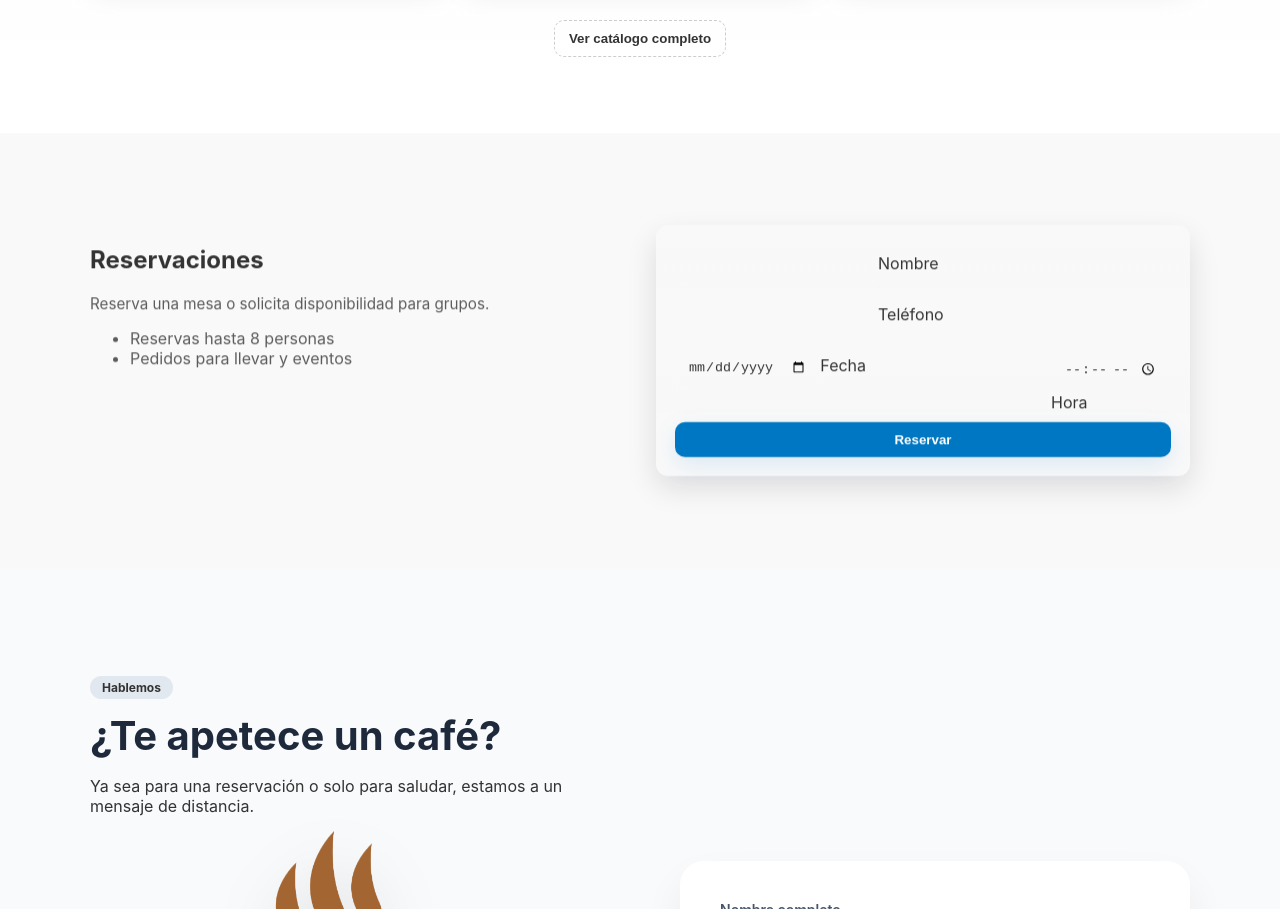
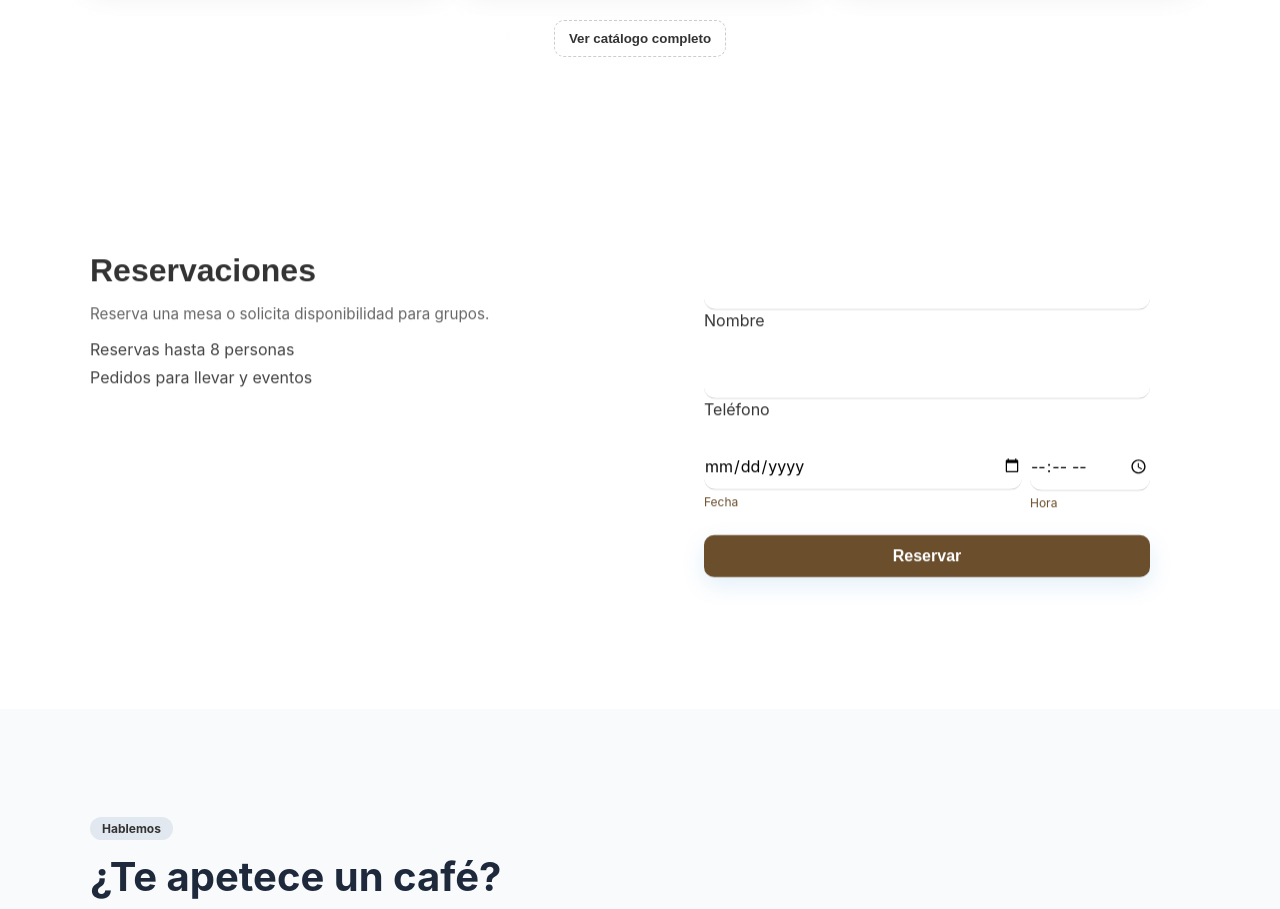
Before and after one commit to junoeltech/Plantilla, a React (Vite) app: page / in a window 1280 px wide. Shown: the part 1760-2669 px from the top of the page. Built offline with nearby package versions, Linux system fonts and the light colour scheme.

Commit message:
Estilo de Reservacion

```diff
--- a/src/features/home/styles/cafe.module.css
+++ b/src/features/home/styles/cafe.module.css
@@ -251,40 +251,80 @@
 }
 
 /* ------------- RESERVATION ------------- */
+
+/* =========================
+   RESERVATION SECTION
+========================= */
+
 .reservationSection {
-  padding: 48px 0;
+  padding: 7rem 0;
+  transition: all 0.6s ease;
 }
 
 .reservationGrid {
   display: grid;
-  grid-template-columns: 1fr 360px;
-  gap: 22px;
-  align-items: start;
+  grid-template-columns: 1fr 1fr;
+  gap: 4rem;
+  align-items: center;
 }
 
 .resForm {
-  display: grid;
-  gap: 10px;
-  padding: 18px;
-  border-radius: 12px;
-  border: 1px solid rgba(255, 255, 255, 0.04);
-  background: linear-gradient(180deg, rgba(255, 255, 255, 0.02), rgba(255, 255, 255, 0.01));
-  box-shadow: 0 12px 30px rgba(6, 18, 30, 0.12);
+  padding: 2.5rem;
+  border-radius: 20px;
+  display: flex;
+  flex-direction: column;
+  gap: 1.5rem;
+  transition: all 0.4s ease;
+}
+
+.fieldWrap {
+  position: relative;
 }
 
 .input {
-  padding: 12px;
-  border-radius: 10px;
-  border: 1px solid rgba(255, 255, 255, 0.04);
-  background: transparent;
-  color: var(--text-100);
-  transition: box-shadow .15s ease, transform .12s ease;
+  width: 100%;
+  padding: 1.2rem 1rem 0.6rem;
+  border-radius: 12px;
+  font-size: 0.95rem;
+  outline: none;
+  transition: 0.3s ease;
 }
 
-.input:focus {
-  box-shadow: 0 10px 30px rgba(0, 119, 194, 0.08);
-  transform: translateY(-2px);
-  outline: none;
+.fieldWrap label {
+  position: absolute;
+  left: 1rem;
+  top: 1.2rem;
+  font-size: 0.9rem;
+  pointer-events: none;
+  transition: 0.25s ease;
+}
+
+.input:focus + label,
+.input:not(:placeholder-shown) + label {
+  top: 0.4rem;
+  font-size: 0.7rem;
+}
+
+.row {
+  display: flex;
+  gap: 1rem;
+}
+
+.reveal {
+  opacity: 0;
+  transform: translateY(60px);
+  transition: all 0.9s cubic-bezier(.17,.67,.37,1);
+}
+
+.isVisible {
+  opacity: 1;
+  transform: translateY(0);
+}
+
+@media (max-width: 900px) {
+  .reservationGrid {
+    grid-template-columns: 1fr;
+  }
 }
 
 /* floating label style */
@@ -832,63 +872,102 @@
   border-radius: 8px;
 }
 
+/* Sección general */
 .reservationSection {
   padding: 4rem 0;
-  background-color: #f9f9f9;
-  /* fondo suave */
+  background-color: #fff;
+  color: #333;
 }
 
+/* Grid de dos columnas */
 .reservationGrid {
   display: grid;
   grid-template-columns: 1fr 1fr;
-  /* texto a la izquierda, formulario a la derecha */
-  gap: 2rem;
+  gap: 3rem;
   align-items: start;
 }
 
-.reservationForm {
+/* Texto descriptivo */
+.reservationGrid h2 {
+  font-family: 'Montserrat', sans-serif;
+  font-size: 2rem;
+  margin-bottom: 0.5rem;
+}
+
+.muted {
+  color: #666;
+  margin-bottom: 1rem;
+}
+
+.reservationList {
+  list-style: none;
+  padding: 0;
+  margin: 0;
+}
+
+.reservationList li {
+  margin-bottom: 0.5rem;
+  color: #444;
+}
+
+/* Formulario */
+.resForm {
   display: flex;
   flex-direction: column;
-  gap: 1rem;
-  background: #fff;
-  padding: 2rem;
-  border-radius: 10px;
-  box-shadow: 0 4px 12px rgba(0, 0, 0, 0.1);
+  gap: 1.5rem;
 }
 
-.reservationForm input {
-  padding: 0.75rem;
-  border: 1px solid #ddd;
-  border-radius: 6px;
-  font-size: 1rem;
+/* Campos */
+.fieldWrap {
+  position: relative;
 }
 
-.reservationForm input:focus {
-  border-color: #a67c52;
-  /* color café */
-  outline: none;
-  box-shadow: 0 0 5px rgba(166, 124, 82, 0.5);
+.input {
+  width: 100%;
+  border: none;
+  border-bottom: 1px solid #ccc;
+  padding: 0.75rem 0;
+  font-size: 1rem;
+  background: transparent;
+  font-family: inherit;
 }
 
-.reservationForm button {
-  margin-top: 1rem;
-  background-color: #0d6efd;
-  /* color café */
-  color: #fff;
-  font-weight: bold;
-  border-radius: 6px;
-  transition: background-color 0.3s ease;
+.input:focus {
+  border-bottom-color: #6b4f2d; /* tono café */
+  outline: none;
 }
 
-.reservationForm button:hover {
-  background-color: #0d6efd;
-  /* tono más oscuro al pasar el mouse */
+/* Labels flotantes */
+.fieldWrap label {
+  position: absolute;
+  top: 0.75rem;
+  left: 0;
+  font-size: 0.9rem;
+  color: #999;
+  transition: 0.3s ease;
+  pointer-events: none;
 }
 
-.heroMedia {
-  display: flex;
-  justify-content: center;
-  align-items: center;
+.input:focus + label,
+.input:not(:placeholder-shown) + label {
+  top: -0.75rem;
+  font-size: 0.75rem;
+  color: #6b4f2d;
+}
+
+/* Botón */
+.resForm button {
+  background-color: #6b4f2d;
+  color: #fff;
+  border: none;
+  padding: 0.75rem 1.5rem;
+  font-size: 1rem;
+  cursor: pointer;
+  transition: background 0.3s ease;
+}
+
+.resForm button:hover {
+  background-color: #4a321d;
 }
 
 .cupCard {
```
